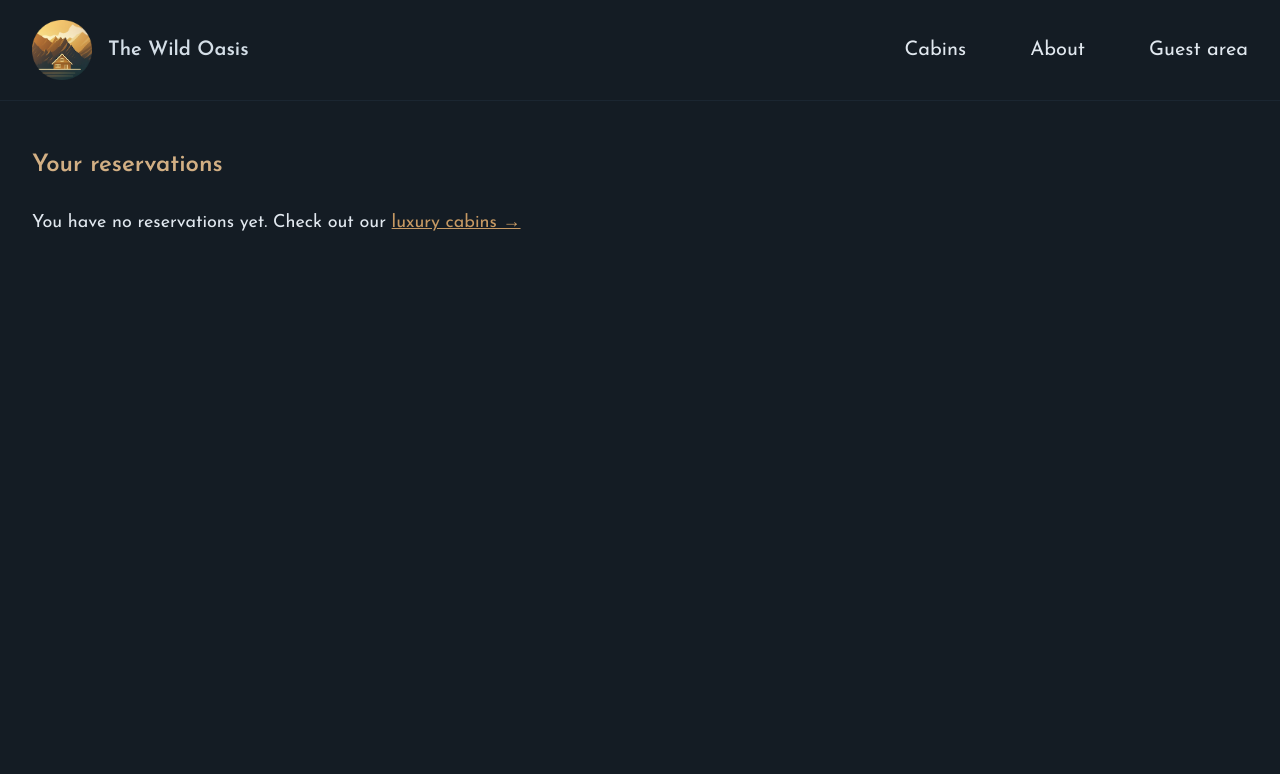
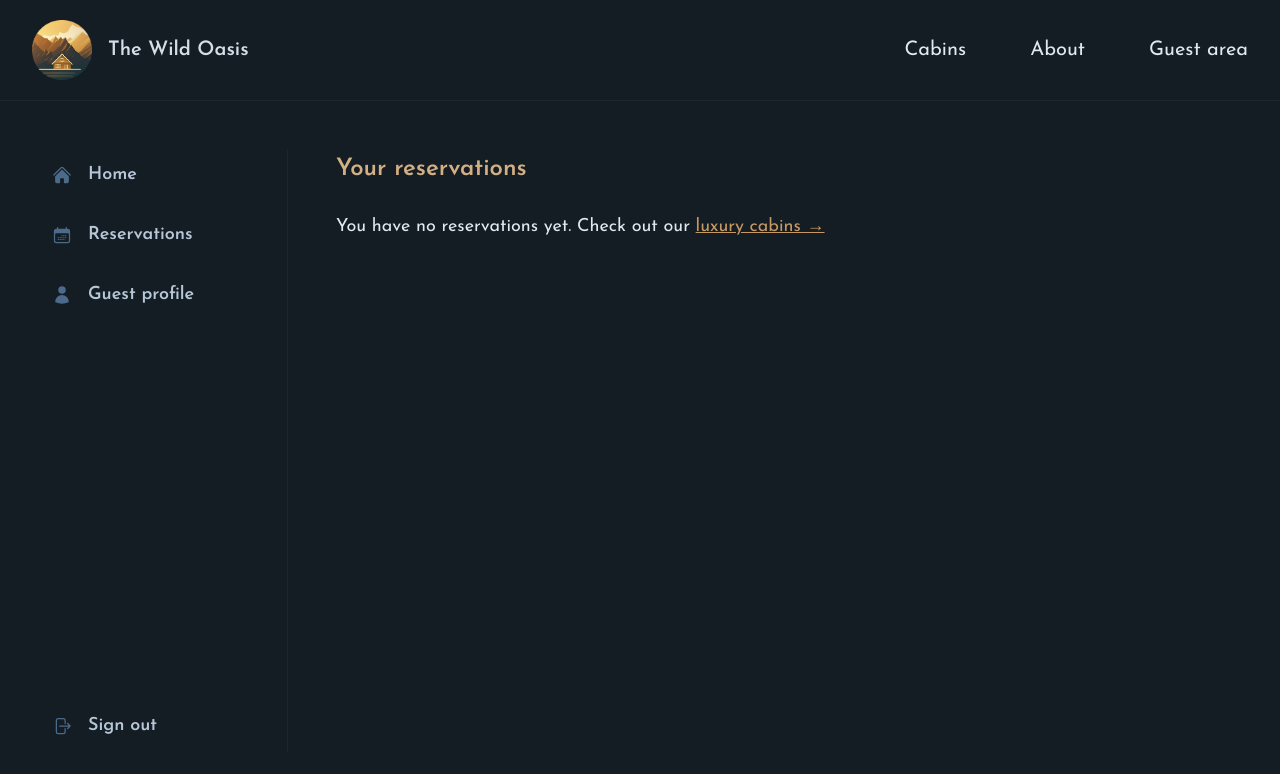
Before and after one commit to akmalzidani/the-wild-oasis-website, a Next.js app: page /account/reservations in a window 1280 px wide. Shown: the top 774 px of the page. Built offline with nearby package versions, Linux system fonts and the light colour scheme.

Commit message:
feat: add SideNavigation and SignOutButton components, update layout structure, and enhance profile and reservations pages

```diff
--- /dev/null
+++ b/app/_components/SideNavigation.js
@@ -0,0 +1,51 @@
+import {
+  CalendarDaysIcon,
+  HomeIcon,
+  UserIcon,
+} from "@heroicons/react/24/solid";
+import Link from "next/link";
+import SignOutButton from "./SignOutButton";
+
+const navLinks = [
+  {
+    name: "Home",
+    href: "/account",
+    icon: <HomeIcon className="w-5 h-5 text-primary-600" />,
+  },
+  {
+    name: "Reservations",
+    href: "/account/reservations",
+    icon: <CalendarDaysIcon className="w-5 h-5 text-primary-600" />,
+  },
+  {
+    name: "Guest profile",
+    href: "/account/profile",
+    icon: <UserIcon className="w-5 h-5 text-primary-600" />,
+  },
+];
+
+function SideNavigation() {
+  return (
+    <nav className="border-r border-primary-900">
+      <ul className="flex flex-col h-full gap-2 text-lg">
+        {navLinks.map((link) => (
+          <li key={link.name}>
+            <Link
+              className={`py-3 px-5 hover:bg-primary-900 hover:text-primary-100 transition-colors flex items-center gap-4 font-semibold text-primary-200`}
+              href={link.href}
+            >
+              {link.icon}
+              <span>{link.name}</span>
+            </Link>
+          </li>
+        ))}
+
+        <li className="mt-auto">
+          <SignOutButton />
+        </li>
+      </ul>
+    </nav>
+  );
+}
+
+export default SideNavigation;
--- /dev/null
+++ b/app/_components/SignOutButton.js
@@ -0,0 +1,12 @@
+import { ArrowRightOnRectangleIcon } from "@heroicons/react/24/solid";
+
+function SignOutButton() {
+  return (
+    <button className="flex items-center w-full gap-4 px-5 py-3 font-semibold transition-colors hover:bg-primary-900 hover:text-primary-100 text-primary-200">
+      <ArrowRightOnRectangleIcon className="w-5 h-5 text-primary-600" />
+      <span>Sign out</span>
+    </button>
+  );
+}
+
+export default SignOutButton;
--- /dev/null
+++ b/app/account/layout.js
@@ -0,0 +1,10 @@
+import SideNavigation from "../_components/SideNavigation";
+
+export default function Layout({ children }) {
+  return (
+    <div className="grid grid-cols-[16rem_1fr] h-full gap-12">
+      <SideNavigation />
+      <div className="py-1">{children}</div>
+    </div>
+  );
+}
--- a/app/account/profile/page.js
+++ b/app/account/profile/page.js
@@ -1,5 +1,9 @@
 import SelectCountry from "@/app/_components/SelectCountry";
 import Image from "next/image";
+
+export const metadata = {
+  title: "Update profile",
+};
 
 export default function Page() {
   // CHANGE
@@ -37,7 +41,7 @@
         <div className="space-y-2">
           <div className="flex items-center justify-between">
             <label htmlFor="nationality">Where are you from?</label>
-            <Image
+            <img
               src={countryFlag}
               alt="Country flag"
               className="h-5 rounded-sm"
--- a/app/account/reservations/page.js
+++ b/app/account/reservations/page.js
@@ -1,5 +1,9 @@
 import Link from "next/link";
 import ReservationCard from "@/app/_components/ReservationCard";
+
+export const metadata = {
+  title: "Reservations",
+};
 
 export default function Page() {
   // CHANGE
--- a/app/layout.js
+++ b/app/layout.js
@@ -27,8 +27,8 @@
       >
         <Header />
 
-        <main className="flex-1 px-8 py-12">
-          <main className="mx-auto max-w-7xl">{children}</main>
+        <main className="grid flex-1 px-8 py-12">
+          <main className="w-full mx-auto max-w-7xl">{children}</main>
         </main>
       </body>
     </html>
```
